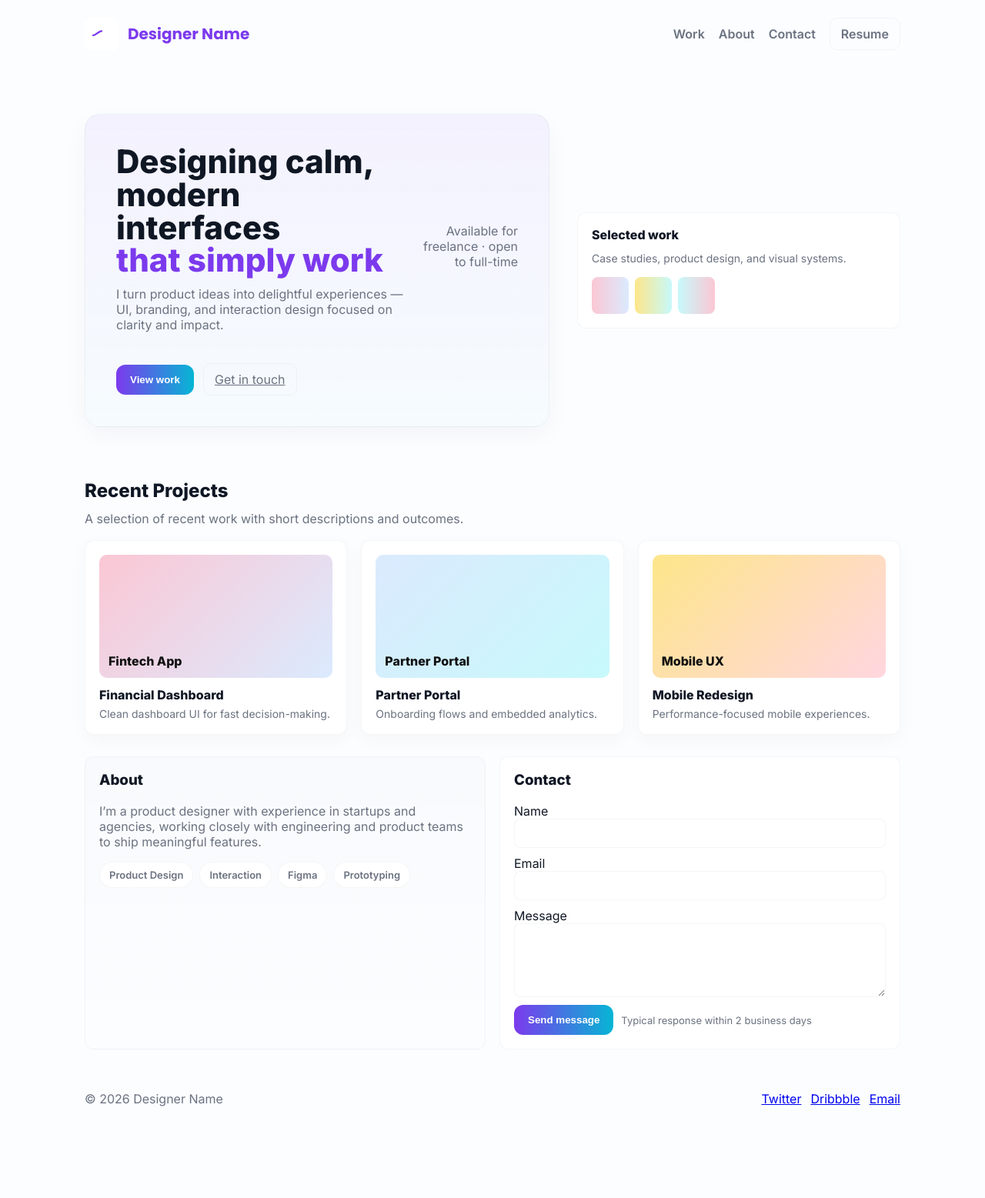
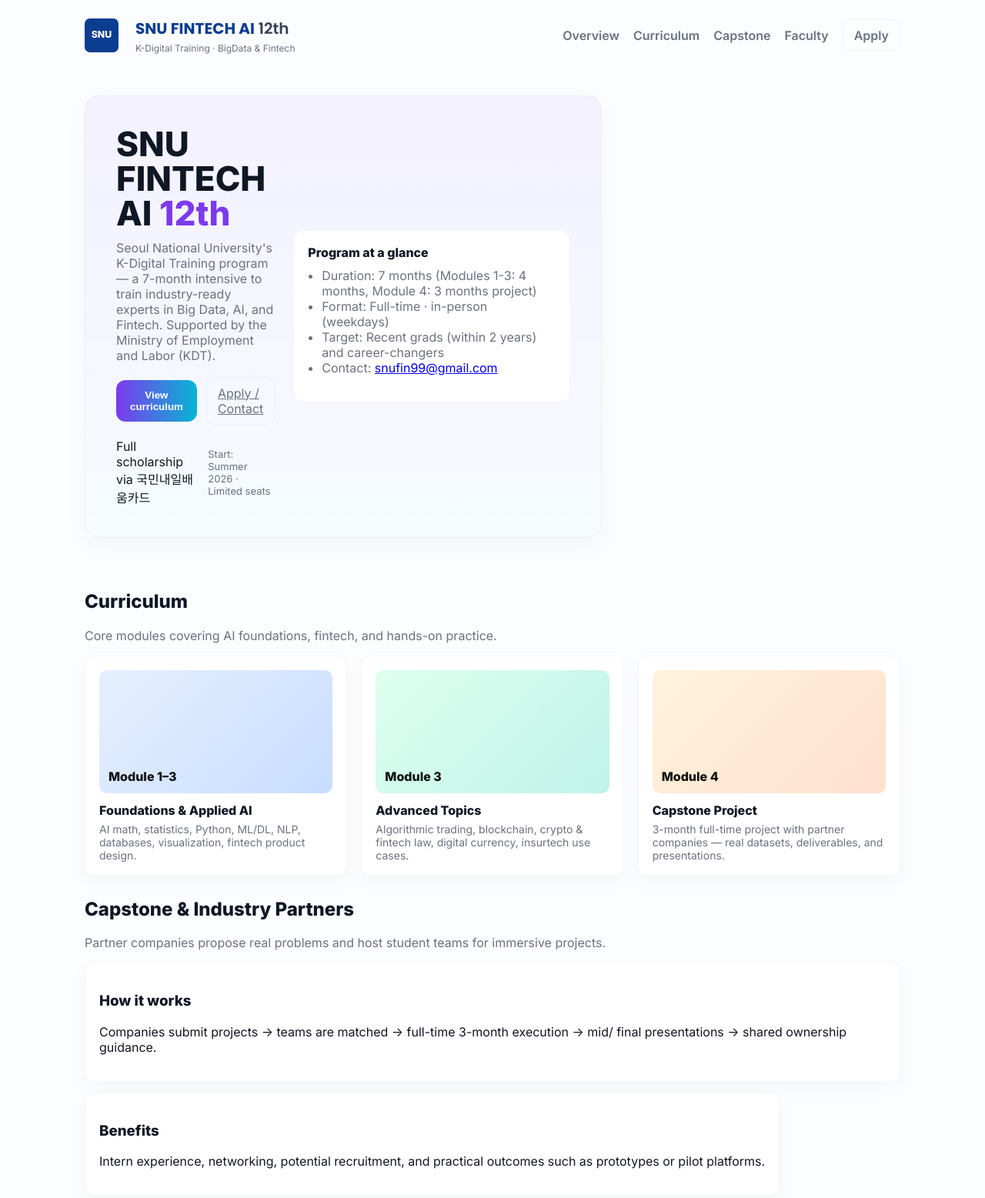
Before and after one commit to hyomin-l/snu-temphome, a website: page index.html in a window 1280 px wide. Shown: the part 20-1577 px from the top of the page at 77% size. Before the commit the page ends 1476 px from the top, so only its background shows below. Drawn offline with Linux system fonts and the light colour scheme.

Commit message:
SNU FINTECH 12

```diff
--- a/index.html
+++ b/index.html
@@ -78,86 +78,122 @@
   <body>
     <header>
       <div class="logo">
-        <svg viewBox="0 0 48 48" xmlns="http://www.w3.org/2000/svg" aria-hidden><rect width="48" height="48" rx="10" fill="#fff"/><path d="M12 26c4 0 8-6 12-6" stroke="#7c3aed" stroke-width="2.6" stroke-linecap="round" fill="none" stroke-linejoin="round"/></svg>
-        <div class="brand">Designer Name</div>
+        <svg viewBox="0 0 64 64" xmlns="http://www.w3.org/2000/svg" aria-hidden>
+          <rect rx="10" width="64" height="64" fill="#0b3d91"></rect>
+          <text x="50%" y="50%" fill="#fff" font-size="18" font-weight="700" text-anchor="middle" alignment-baseline="middle">SNU</text>
+        </svg>
+        <div style="margin-left:10px">
+          <div class="brand" style="font-family:'Poppins',sans-serif;font-weight:700;color:#0b3d91;">SNU FINTECH AI<span style="font-weight:600;color:#374151"> 12th</span></div>
+          <div style="font-size:12px;color:var(--muted);margin-top:3px">K-Digital Training · BigData & Fintech</div>
+        </div>
       </div>
       <nav>
-        <a href="#projects">Work</a>
-        <a href="#about">About</a>
-        <a href="#contact">Contact</a>
-        <a href="#" class="btn-outline">Resume</a>
+        <a href="#overview">Overview</a>
+        <a href="#curriculum">Curriculum</a>
+        <a href="#capstone">Capstone</a>
+        <a href="#faculty">Faculty</a>
+        <a href="#apply" class="btn-outline">Apply</a>
       </nav>
     </header>
 
     <main>
-      <section class="hero">
-        <div class="hero-card">
-          <div style="display:flex;justify-content:space-between;align-items:center;gap:12px">
-            <div>
-              <h1>Designing calm, modern interfaces<br><span class="title-em">that simply work</span></h1>
-              <p class="lead">I turn product ideas into delightful experiences — UI, branding, and interaction design focused on clarity and impact.</p>
-            </div>
-            <div style="text-align:right;color:var(--muted)">Available for freelance · open to full-time</div>
+      <section class="hero" id="overview" style="padding-top:12px">
+        <div class="hero-card" style="display:flex;gap:24px;align-items:center">
+          <div style="flex:1">
+            <h1 style="font-size:44px;margin:0 0 12px 0">SNU FINTECH AI <span class="title-em">12th</span></h1>
+            <p class="lead">Seoul National University's K-Digital Training program — a 7-month intensive to train industry-ready experts in Big Data, AI, and Fintech. Supported by the Ministry of Employment and Labor (KDT).</p>
+
+            <div class="cta-row" style="margin-top:18px">
+              <button class="btn-primary" onclick="scrollToSection('curriculum')">View curriculum</button>
+              <a href="#apply" class="btn-outline">Apply / Contact</a>
             </div>
 
-          <div class="cta-row" style="margin-top:22px">
-            <button class="btn-primary" onclick="scrollToSection('projects')">View work</button>
-            <a href="#contact" class="btn-outline">Get in touch</a>
+            <div style="margin-top:18px;display:flex;gap:12px;align-items:center">
+              <div class="pill">Full scholarship via 국민내일배움카드</div>
+              <div style="color:var(--muted);font-size:13px;margin-left:auto">Start: Summer 2026 · Limited seats</div>
             </div>
           </div>
 
-        <aside style="padding:18px;border-radius:12px;background:#fff;border:1px solid var(--glass)">
-          <div style="font-weight:700">Selected work</div>
-          <div style="margin-top:12px;color:var(--muted);font-size:14px">Case studies, product design, and visual systems.</div>
-          <div style="margin-top:16px;display:flex;gap:8px">
-            <div style="width:48px;height:48px;border-radius:8px;background:linear-gradient(90deg,#fbc7d4,#dbeafe)"></div>
-            <div style="width:48px;height:48px;border-radius:8px;background:linear-gradient(90deg,#fde68a,#c7f9fb)"></div>
-            <div style="width:48px;height:48px;border-radius:8px;background:linear-gradient(90deg,#c7f9fb,#fbc7d4)"></div>
+          <aside style="width:360px;border-radius:14px;background:#fff;padding:18px;border:1px solid var(--glass)">
+            <div style="font-weight:700">Program at a glance</div>
+            <ul style="padding-left:18px;color:var(--muted);margin-top:10px">
+              <li>Duration: 7 months (Modules 1-3: 4 months, Module 4: 3 months project)</li>
+              <li>Format: Full-time · in-person (weekdays)</li>
+              <li>Target: Recent grads (within 2 years) and career-changers</li>
+              <li>Contact: <a href="mailto:snufin99@gmail.com">snufin99@gmail.com</a></li>
+            </ul>
+          </aside>
         </div>
-        </aside>
       </section>
 
-      <section id="projects" class="projects">
-        <h2 style="margin:0 0 12px 0">Recent Projects</h2>
-        <p style="margin:0 0 18px 0;color:var(--muted)">A selection of recent work with short descriptions and outcomes.</p>
-
-        <div class="grid">
-          <article class="card">
-            <div class="thumb">Fintech App</div>
-            <div class="meta"><h3>Financial Dashboard</h3><p>Clean dashboard UI for fast decision-making.</p></div>
-          </article>
-
-          <article class="card">
-            <div class="thumb" style="background:linear-gradient(135deg,#dbeafe,#c7f9fb)">Partner Portal</div>
-            <div class="meta"><h3>Partner Portal</h3><p>Onboarding flows and embedded analytics.</p></div>
-          </article>
-
-          <article class="card">
-            <div class="thumb" style="background:linear-gradient(135deg,#fde68a,#ffd6e0)">Mobile UX</div>
-            <div class="meta"><h3>Mobile Redesign</h3><p>Performance-focused mobile experiences.</p></div>
-          </article>
+      <section id="curriculum" class="projects">
+        <h2>Curriculum</h2>
+        <p style="color:var(--muted)">Core modules covering AI foundations, fintech, and hands-on practice.</p>
+        <div class="grid" style="margin-top:14px">
+          <div class="card">
+            <div class="thumb" style="background:linear-gradient(135deg,#e6f0ff,#c7ddff)">Module 1–3</div>
+            <div class="meta"><h3>Foundations & Applied AI</h3><p>AI math, statistics, Python, ML/DL, NLP, databases, visualization, fintech product design.</p></div>
           </div>
 
-        <div class="split">
-          <div class="about">
-            <h3 style="margin-top:0">About</h3>
-            <p style="color:var(--muted)">I’m a product designer with experience in startups and agencies, working closely with engineering and product teams to ship meaningful features.</p>
-            <div class="skills">
-              <div class="skill">Product Design</div>
-              <div class="skill">Interaction</div>
-              <div class="skill">Figma</div>
-              <div class="skill">Prototyping</div>
+          <div class="card">
+            <div class="thumb" style="background:linear-gradient(135deg,#dfffee,#bff3ea)">Module 3</div>
+            <div class="meta"><h3>Advanced Topics</h3><p>Algorithmic trading, blockchain, crypto & fintech law, digital currency, insurtech use cases.</p></div>
+          </div>
+
+          <div class="card">
+            <div class="thumb" style="background:linear-gradient(135deg,#fff3db,#ffe0cf)">Module 4</div>
+            <div class="meta"><h3>Capstone Project</h3><p>3-month full-time project with partner companies — real datasets, deliverables, and presentations.</p></div>
           </div>
         </div>
+      </section>
 
-          <div id="contact" class="contact">
-            <h3 style="margin-top:0">Contact</h3>
-            <form id="contactForm" onsubmit="submitContact(event)">
-              <div class="field"><label>Name</label><input type="text" id="name" required /></div>
-              <div class="field"><label>Email</label><input type="email" id="email" required /></div>
-              <div class="field"><label>Message</label><textarea id="message" required></textarea></div>
-              <div style="display:flex;gap:10px;align-items:center"><button class="btn-primary" type="submit">Send message</button><div style="color:var(--muted);font-size:13px">Typical response within 2 business days</div></div>
-            </form>
+      <section id="capstone" style="max-width:1100px;margin:28px auto;padding:0 20px">
+        <h2>Capstone & Industry Partners</h2>
+        <p style="color:var(--muted)">Partner companies propose real problems and host student teams for immersive projects.</p>
+        <div style="display:flex;gap:14px;flex-wrap:wrap;margin-top:12px">
+          <div class="card" style="min-width:220px"><h3>How it works</h3><p>Companies submit projects → teams are matched → full-time 3-month execution → mid/ final presentations → shared ownership guidance.</p></div>
+          <div class="card" style="min-width:220px"><h3>Benefits</h3><p>Intern experience, networking, potential recruitment, and practical outcomes such as prototypes or pilot platforms.</p></div>
+          <div class="card" style="min-width:220px"><h3>Past partners</h3><p>AIA, SK Energy, Yes24, IBK, Samsung Fire, KPMG, and more.</p></div>
+        </div>
+      </section>
+
+      <section id="faculty" style="max-width:1100px;margin:28px auto;padding:0 20px">
+        <h2>Faculty & Mentors</h2>
+        <p style="color:var(--muted)">Top professors, industry leaders, and practitioner mentors.</p>
+        <div class="grid" style="margin-top:12px">
+          <div class="card">
+            <div class="meta"><h3>Professor Ryoo Geun-Kwan</h3><p>Economics & Data Science — Stanford PhD; lead faculty providing macroeconomic and statistical depth.</p></div>
+          </div>
+          <div class="card">
+            <div class="meta"><h3>Industry Practitioners</h3><p>Entrepreneurs, lawyers, and fintech engineers delivering guest lectures and workshops.</p></div>
+          </div>
+          <div class="card">
+            <div class="meta"><h3>Mentoring</h3><p>Teams work closely with SNU faculty and PhD-level teaching assistants during projects.</p></div>
+          </div>
+        </div>
+      </section>
+
+      <section id="apply" style="max-width:1100px;margin:28px auto;padding:0 20px">
+        <h2>Apply / Contact</h2>
+        <p style="color:var(--muted)">Applications and inquiries via email. Funding is available through the 국민내일배움카드 (no tuition burden for eligible candidates).</p>
+        <div style="display:flex;gap:18px;align-items:flex-start;margin-top:12px;flex-wrap:wrap">
+          <div class="card" style="flex:1;min-width:300px">
+            <h3>Who can apply</h3>
+            <p style="color:var(--muted)">Graduates or soon-to-be graduates within 2 years who want to specialize in BigData & Fintech or shift careers.</p>
+            <div style="margin-top:12px"><strong>How to apply</strong>
+            <ol style="color:var(--muted);margin-top:6px;padding-left:18px">
+              <li>Email a short CV and motivation to <a href="mailto:snufin99@gmail.com">snufin99@gmail.com</a></li>
+              <li>Screening & interview with program staff</li>
+              <li>Enrollment and orientation</li>
+            </ol></div>
+          </div>
+
+          <div class="card" style="min-width:260px">
+            <h3>Contact</h3>
+            <p style="color:var(--muted)">Program Office · 서울대학교 KDT</p>
+            <p style="color:var(--muted);margin:0">Phone: 02-880-6891, 6892</p>
+            <p style="color:var(--muted);margin:0">Email: <a href="mailto:snufin99@gmail.com">snufin99@gmail.com</a></p>
+            <div style="margin-top:12px"><button class="btn-primary" onclick="location.href='mailto:snufin99@gmail.com'">Email us</button></div>
           </div>
         </div>
       </section>
@@ -165,23 +201,14 @@
     </main>
 
     <footer>
-      <div>© 2026 Designer Name</div>
-      <div style="display:flex;gap:12px;align-items:center;color:var(--muted)"><a href="#">Twitter</a><a href="#">Dribbble</a><a href="#">Email</a></div>
+      <div style="color:var(--muted)">© 2026 SNU K-Digital Training · SNU FINTECH AI 12th</div>
+      <div style="display:flex;gap:12px;align-items:center;color:var(--muted)"><a href="#">Privacy</a><a href="#">FAQ</a></div>
     </footer>
 
     <script>
       function scrollToSection(id){
-        const el = document.getElementById(id);
+        const el=document.getElementById(id);
         if(el) el.scrollIntoView({behavior:'smooth',block:'start'});
-      }
-      function submitContact(e){
-        e.preventDefault();
-        const n = document.getElementById('name').value.trim();
-        const em = document.getElementById('email').value.trim();
-        const m = document.getElementById('message').value.trim();
-        if(!n||!em||!m){ alert('Please fill all fields.'); return; }
-        alert('Thanks, ' + n + '! Your message has been sent.');
-        document.getElementById('contactForm').reset();
       }
     </script>
   </body>
```
Lines whose indentation alone changed are shown as unchanged.
